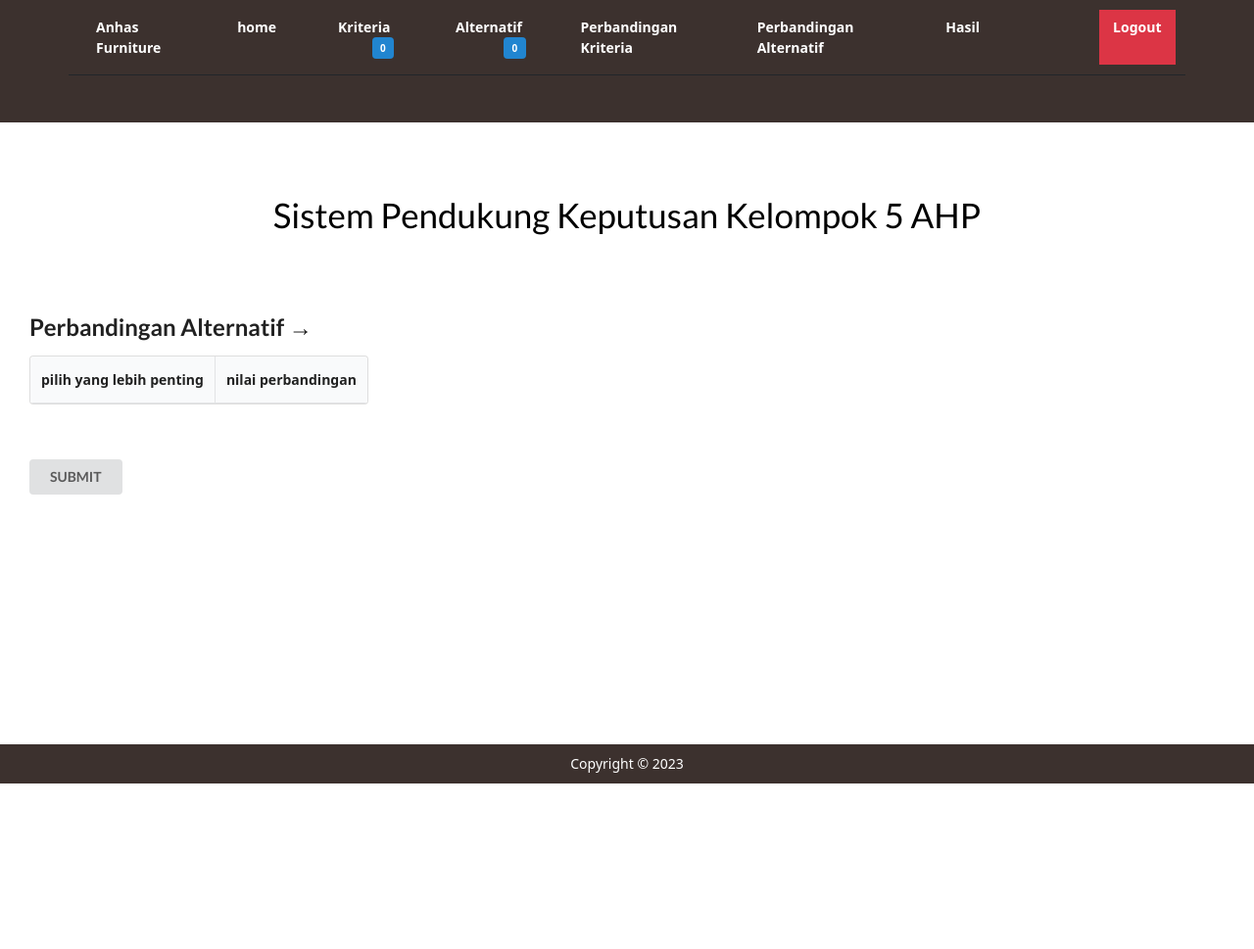
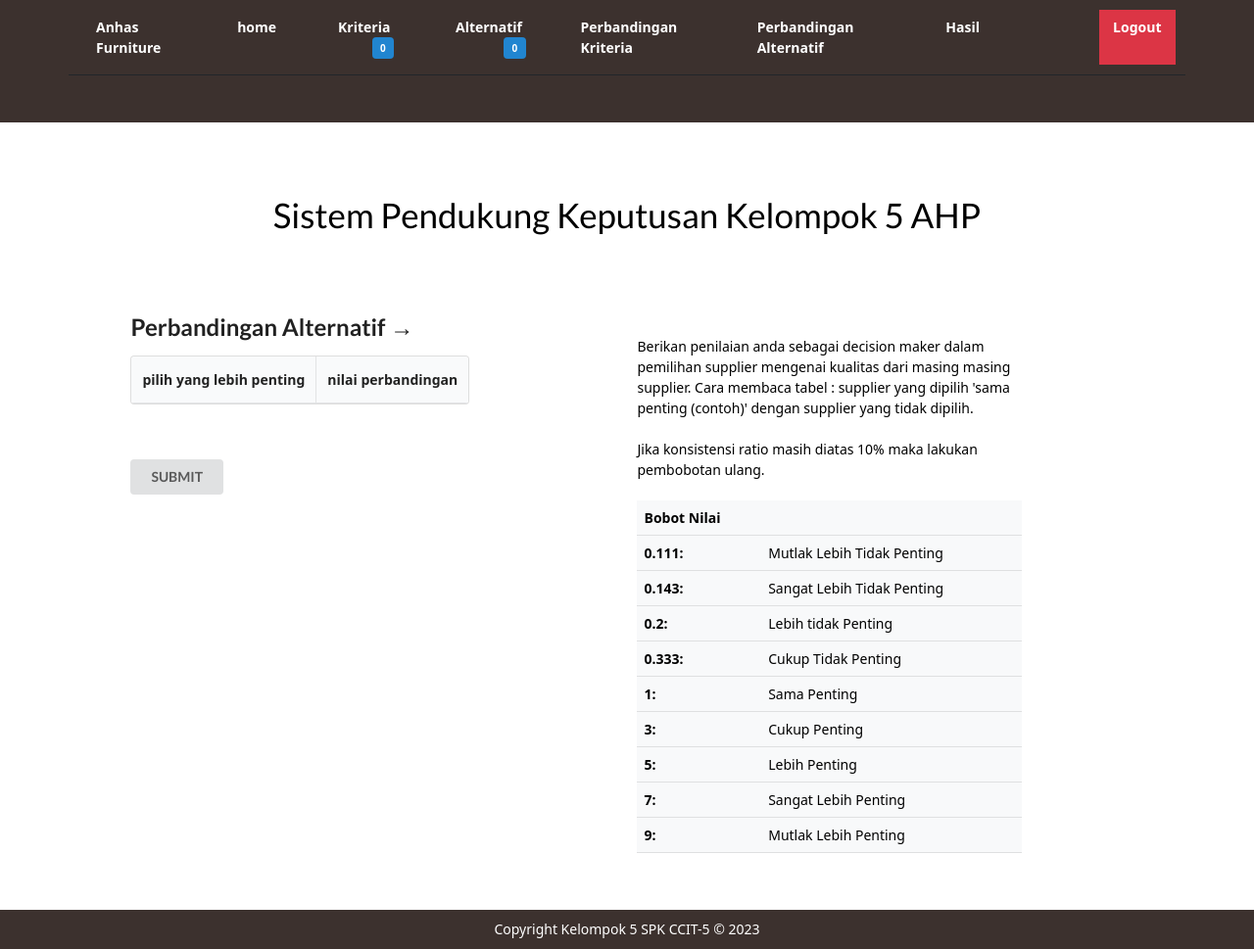
Before and after one commit to azkamiftah12/Kelompok-5_spk, a PHP site: page /bobot.php?c=1 in a window 1280 px wide. Shown: the whole page at 98% size. Before the commit the page ends 800 px from the top, so only its background shows below. Run offline with PHP 8.4, Linux system fonts and the light colour scheme; data that the repository does not hold is empty.

Commit message:
revisi-final

```diff
--- a/bobot.php
+++ b/bobot.php
@@ -1,14 +1,78 @@
 <?php
-	include('config.php');
-	include('fungsi.php');
+include('config.php');
+include('fungsi.php');
 
-	$jenis = $_GET['c'];
+$jenis = $_GET['c'];
 
-	include('header.php');
+include('header.php');
 ?>
-<section class="content">
-	<h2 class="ui header">Perbandingan Alternatif &rarr; <?php echo getKriteriaNama($jenis-1) ?></h2>
-	<?php showTabelPerbandingan($jenis,'alternatif'); ?>
+
+<head>
+	<link href="https://cdn.jsdelivr.net/npm/bootstrap@5.2.3/dist/css/bootstrap.min.css" rel="stylesheet"
+		integrity="sha384-rbsA2VBKQhggwzxH7pPCaAqO46MgnOM80zW1RWuH61DGLwZJEdK2Kadq2F9CUG65" crossorigin="anonymous">
+	<script src="https://cdn.jsdelivr.net/npm/bootstrap@5.2.3/dist/js/bootstrap.bundle.min.js"
+		integrity="sha384-kenU1KFdBIe4zVF0s0G1M5b4hcpxyD9F7jL+jjXkk+Q2h455rYXK/7HAuoJl+0I4"
+		crossorigin="anonymous"></script>
+</head>
+<section class="content mb-3">
+	<div class="row">
+		<div class="col-5 offset-1">
+			<h2 class="ui header">Perbandingan Alternatif &rarr; <?php echo getKriteriaNama($jenis - 1) ?></h2>
+			<?php showTabelPerbandingan($jenis, 'alternatif'); ?>
+		</div>
+		<div class="col-4">
+			<br>
+			Berikan penilaian anda sebagai decision maker dalam pemilihan supplier mengenai kualitas dari masing masing
+			supplier.
+			Cara membaca tabel :
+			supplier yang dipilih 'sama penting (contoh)' dengan supplier yang tidak dipilih.
+			<br><br>
+			Jika konsistensi ratio masih diatas 10% maka lakukan pembobotan ulang.
+			<br><br>
+			<table style="width:100%" class="table table-light">
+				<tr>
+					<th>Bobot Nilai</th>
+					<th></th>
+				</tr>
+				<tr>
+					<th>0.111:</th>
+					<td>Mutlak Lebih Tidak Penting</td>
+				</tr>
+				<tr>
+					<th>0.143:</th>
+					<td>Sangat Lebih Tidak Penting</td>
+				</tr>
+				<tr>
+					<th>0.2:</th>
+					<td>Lebih tidak Penting</td>
+				</tr>
+				<tr>
+					<th>0.333:</th>
+					<td>Cukup Tidak Penting</td>
+				</tr>
+				<tr>
+					<th>1:</th>
+					<td>Sama Penting</td>
+				</tr>
+				<tr>
+					<th>3:</th>
+					<td>Cukup Penting</td>
+				</tr>
+				<tr>
+					<th>5:</th>
+					<td>Lebih Penting</td>
+				</tr>
+				<tr>
+					<th>7:</th>
+					<td>Sangat Lebih Penting</td>
+				</tr>
+				<tr>
+					<th>9:</th>
+					<td>Mutlak Lebih Penting</td>
+				</tr>
+			</table>
+		</div>
+	</div>
 </section>
 
 <?php include('footer.php'); ?>
--- a/footer.php
+++ b/footer.php
@@ -1,7 +1,7 @@
 </div> <!-- /wrapper -->
 
 <footer>
-	<p>Copyright &copy; <?php echo date("Y"); ?></p>
+	<p>Copyright Kelompok 5 SPK CCIT-5 &copy; <?php echo date("Y"); ?></p>
 </footer>
 
 <script src="js/jquery-3.2.1.js"></script>
@@ -13,7 +13,7 @@
 </script>
 <script type="text/javascript">
 	$('.message .close')
-	  .on('click', function() {
+		.on('click', function () {
 			$(this)
 				.closest('.message')
 				.transition('fade')
@@ -22,4 +22,5 @@
 		;
 </script>
 </body>
+
 </html>
--- a/fungsi.php
+++ b/fungsi.php
@@ -468,9 +468,22 @@ function showTabelPerbandingan($jenis, $kriteria)
 									} else {
 										$nilai = getNilaiPerbandinganAlternatif($x, $y, ($jenis - 1));
 									}
-									//revisi pake combo box atau dikasih kondisi
 									?>
-									<input type="text" name="bobot<?php echo $urut ?>" value="<?php echo $nilai ?>" required>
+									<select name="bobot<?php echo $urut ?>" id="">
+										<option value="<?php echo $nilai ?>">
+											Pilih Bobot Penilaian (Recently <?php echo $nilai ?>)
+										</option>
+										<option value="0.111">Mutlak Lebih Tidak Penting</option>
+										<option value="0.143">Sangat Lebih Tidak Penting</option>
+										<option value="0.2">Lebih tidak Penting</option>
+										<option value="0.333">Cukup Tidak Penting</option>
+										<option value="1">Sama Penting</option>
+										<option value="3">Cukup Penting</option>
+										<option value="5">Lebih Penting</option>
+										<option value="7">Sangat Lebih Penting</option>
+										<option value="9">Mutlak Lebih Penting</option>
+									</select>
+
 								</div>
 							</td>
 						</tr>
```
Lines whose indentation alone changed are shown as unchanged.
